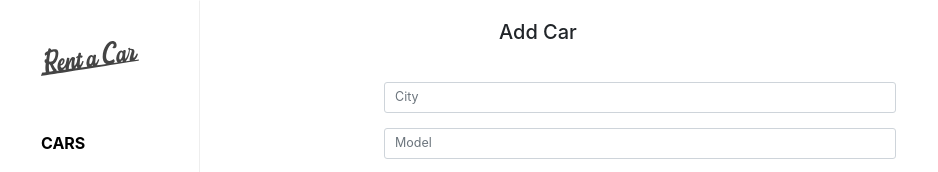
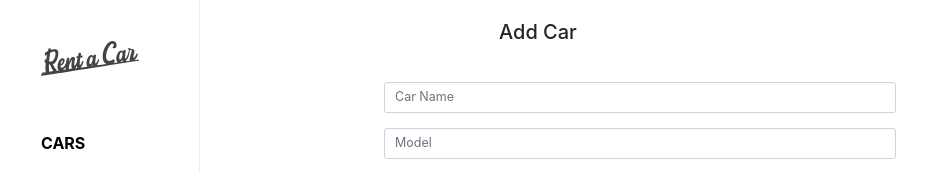
Before and after one commit to RaoAkif/RentACar-Frontend, a React (Create React App) app: page /add_car in a window 1280 px wide. Shown: the top 172 px of the page, without its empty margins (0-938 px from the left). Built offline with nearby package versions, Linux system fonts and the light colour scheme.

Commit message:
Corrected form field placeholder mistake

```diff
--- a/src/pages/AddCar.jsx
+++ b/src/pages/AddCar.jsx
@@ -6,7 +6,7 @@ function AddCar() {
     <div className="addCar">
       <h2>Add Car</h2>
       <form className="addCarForm">
-        <input type="text" placeholder="City" name="name" className="form-control form-control-lg" aria-label=".form-control-lg example" required />
+        <input type="text" placeholder="Car Name" name="name" className="form-control form-control-lg" aria-label=".form-control-lg example" required />
         <br />
         <input type="text" placeholder="Model" name="model" className="form-control form-control-lg" aria-label=".form-control-lg" required />
         <br />
```
